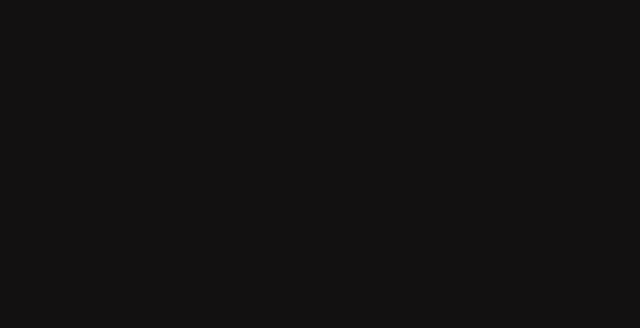
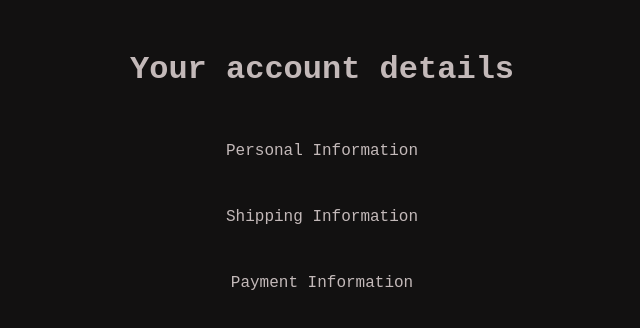
Before and after one commit to LuamB/login-demo, a website: page public/my-account.html in a window 1280 px wide. Shown: the whole page, without its empty margins (318-958 px from the left). Drawn offline with Linux system fonts and the light colour scheme.

Commit message:
GET /my-account and /error

```diff
--- a/public/account.html
+++ b/public/my-account.html
@@ -6,5 +6,12 @@
     <title>My account</title>
     <link rel="stylesheet" href="styles.css" />
   </head>
-  <body></body>
+  <body>
+    <h1>Your account details</h1>
+    <div>
+      <p>Personal Information</p>
+      <p>Shipping Information</p>
+      <p>Payment Information</p>
+    </div>
+  </body>
 </html>
```
Also changed, not shown: index.js (+22 -5 lines), public/error.html (+2 -1 lines).
